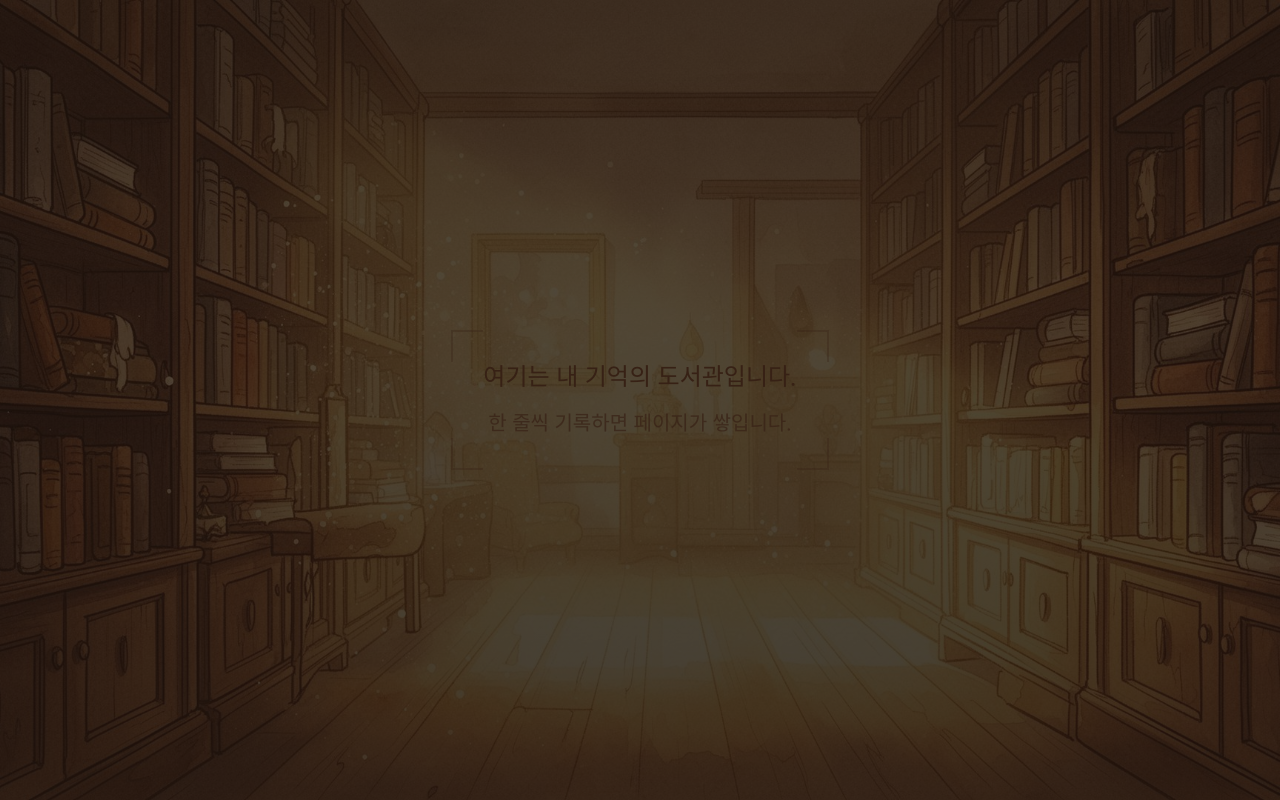
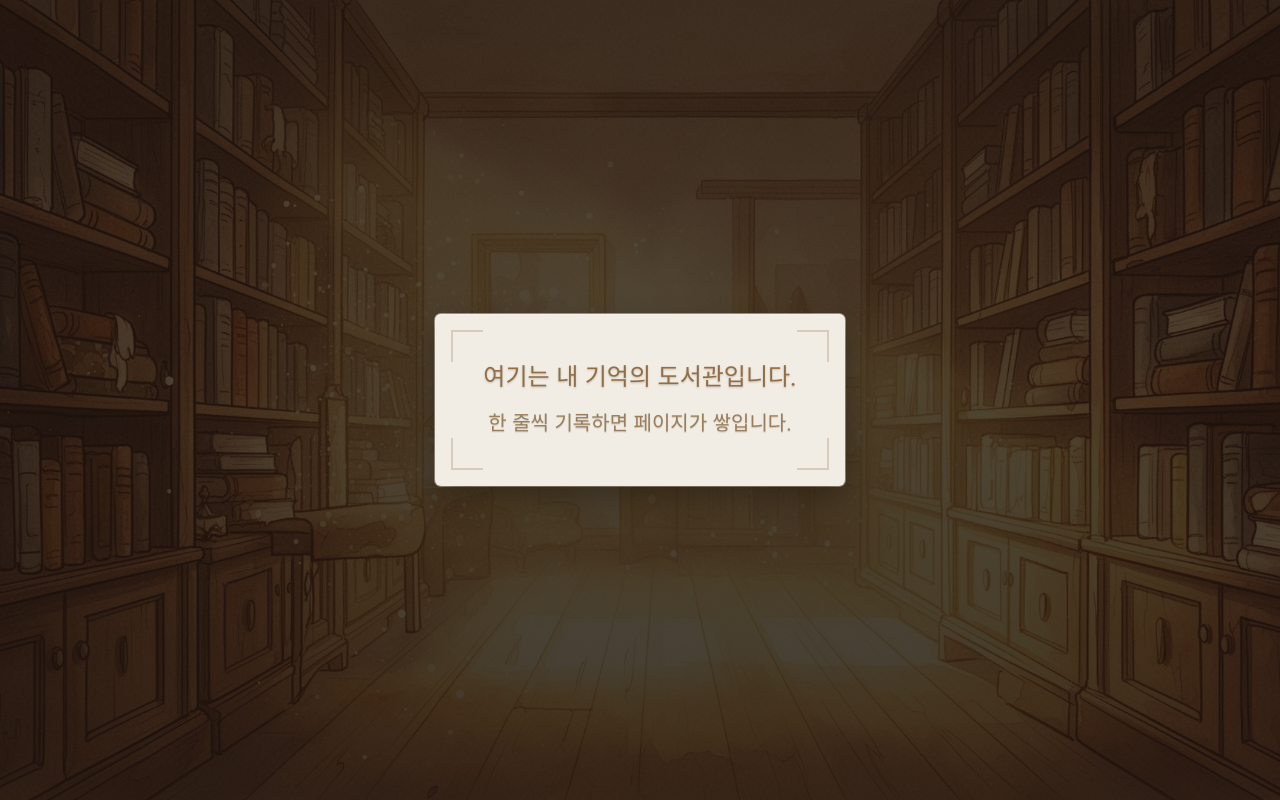
Before and after one commit to LSH-3016/FProject-web, a React (Vite) app: page /main in a window 1280 px wide. Both pictures are taken after a click on the button "기록 시작". Built offline with nearby package versions, Linux system fonts and the light colour scheme.

Commit message:
change text color

```diff
--- a/src/components/IntroMessage.tsx
+++ b/src/components/IntroMessage.tsx
@@ -37,53 +37,71 @@ const IntroMessage = ({ onComplete }: IntroMessageProps) => {
 
           {/* Parchment message */}
           <motion.div
-            className="relative parchment max-w-lg mx-8 p-12 text-center"
+            className="relative max-w-lg mx-8 p-12 text-center"
             initial={{ scale: 0.9, opacity: 0 }}
             animate={{ scale: 1, opacity: 1 }}
             exit={{ scale: 0.95, opacity: 0 }}
             transition={{ duration: 0.6, delay: 0.2 }}
+            style={{
+              background: 'hsl(40 30% 92%)',
+              borderRadius: '6px',
+              boxShadow: `
+                0 12px 28px hsl(25 40% 10% / 0.45),
+                0 0 0 1px hsl(38 30% 80% / 0.6),
+                inset 0 1px 0 hsl(40 60% 96% / 0.6)
+              `,
+            }}
           >
             {/* Decorative corner flourishes */}
             <div
-              className="absolute top-4 left-4 w-8 h-8 opacity-30"
+              className="absolute top-4 left-4 w-8 h-8 opacity-35"
               style={{
-                borderTop: '2px solid hsl(var(--ink))',
-                borderLeft: '2px solid hsl(var(--ink))',
+                borderTop: '2px solid hsl(35 25% 55%)',
+                borderLeft: '2px solid hsl(35 25% 55%)',
               }}
             />
             <div
-              className="absolute top-4 right-4 w-8 h-8 opacity-30"
+              className="absolute top-4 right-4 w-8 h-8 opacity-35"
               style={{
-                borderTop: '2px solid hsl(var(--ink))',
-                borderRight: '2px solid hsl(var(--ink))',
+                borderTop: '2px solid hsl(35 25% 55%)',
+                borderRight: '2px solid hsl(35 25% 55%)',
               }}
             />
             <div
-              className="absolute bottom-4 left-4 w-8 h-8 opacity-30"
+              className="absolute bottom-4 left-4 w-8 h-8 opacity-35"
               style={{
-                borderBottom: '2px solid hsl(var(--ink))',
-                borderLeft: '2px solid hsl(var(--ink))',
+                borderBottom: '2px solid hsl(35 25% 55%)',
+                borderLeft: '2px solid hsl(35 25% 55%)',
               }}
             />
             <div
-              className="absolute bottom-4 right-4 w-8 h-8 opacity-30"
+              className="absolute bottom-4 right-4 w-8 h-8 opacity-35"
               style={{
-                borderBottom: '2px solid hsl(var(--ink))',
-                borderRight: '2px solid hsl(var(--ink))',
+                borderBottom: '2px solid hsl(35 25% 55%)',
+                borderRight: '2px solid hsl(35 25% 55%)',
               }}
             />
 
             {/* Message text */}
             <motion.p
-              className="font-serif text-xl md:text-2xl leading-relaxed text-ink mb-4"
+              className="font-serif text-xl md:text-2xl leading-relaxed mb-4"
+              style={{
+                color: 'hsl(32 35% 42%)',
+                textShadow: '0 1px 2px hsl(30 30% 20% / 0.25)',
+              }}
               initial={{ y: 10, opacity: 0 }}
               animate={{ y: 0, opacity: 1 }}
               transition={{ duration: 0.6, delay: 0.5 }}
             >
               여기는 내 기억의 도서관입니다.
             </motion.p>
+
             <motion.p
-              className="font-serif text-lg md:text-xl leading-relaxed text-ink/70"
+              className="font-serif text-lg md:text-xl leading-relaxed"
+              style={{
+                color: 'hsl(34 25% 48%)',
+                textShadow: '0 1px 1px hsl(30 25% 18% / 0.2)',
+              }}
               initial={{ y: 10, opacity: 0 }}
               animate={{ y: 0, opacity: 1 }}
               transition={{ duration: 0.6, delay: 0.8 }}
```
